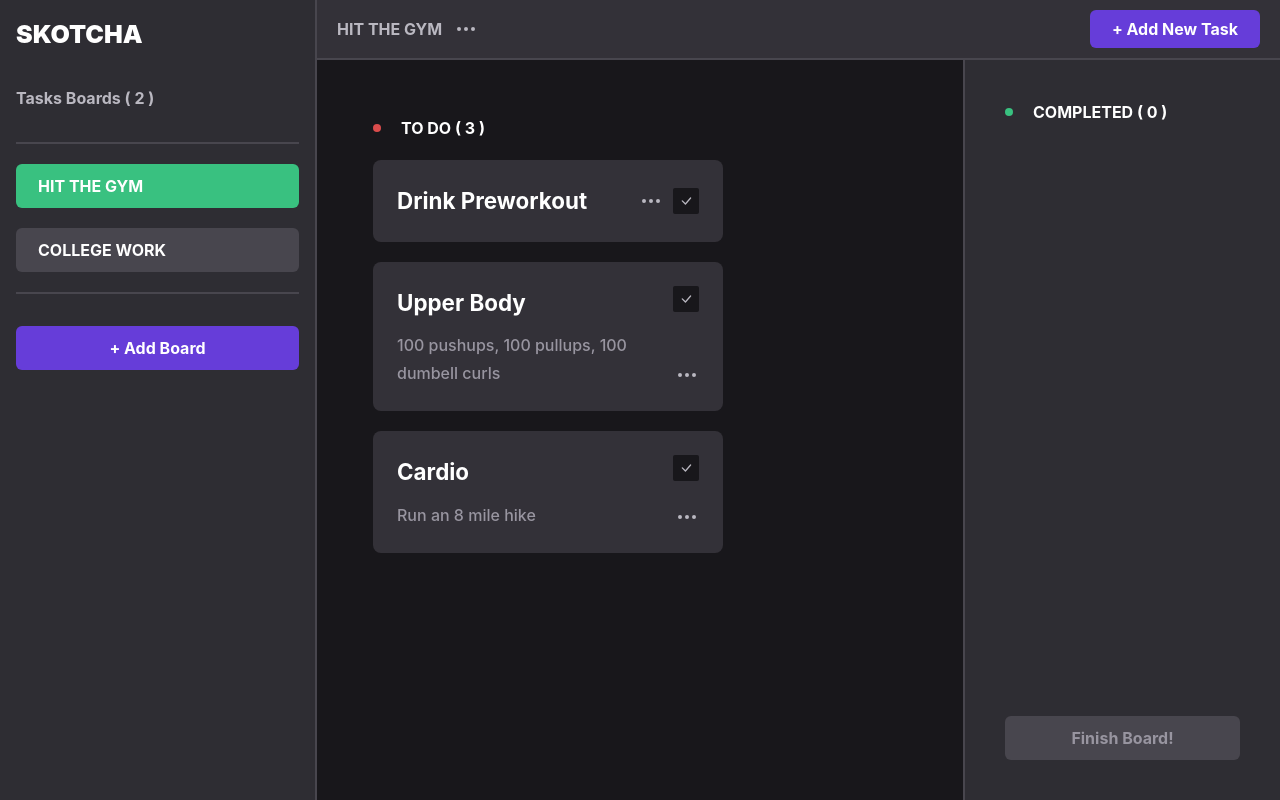
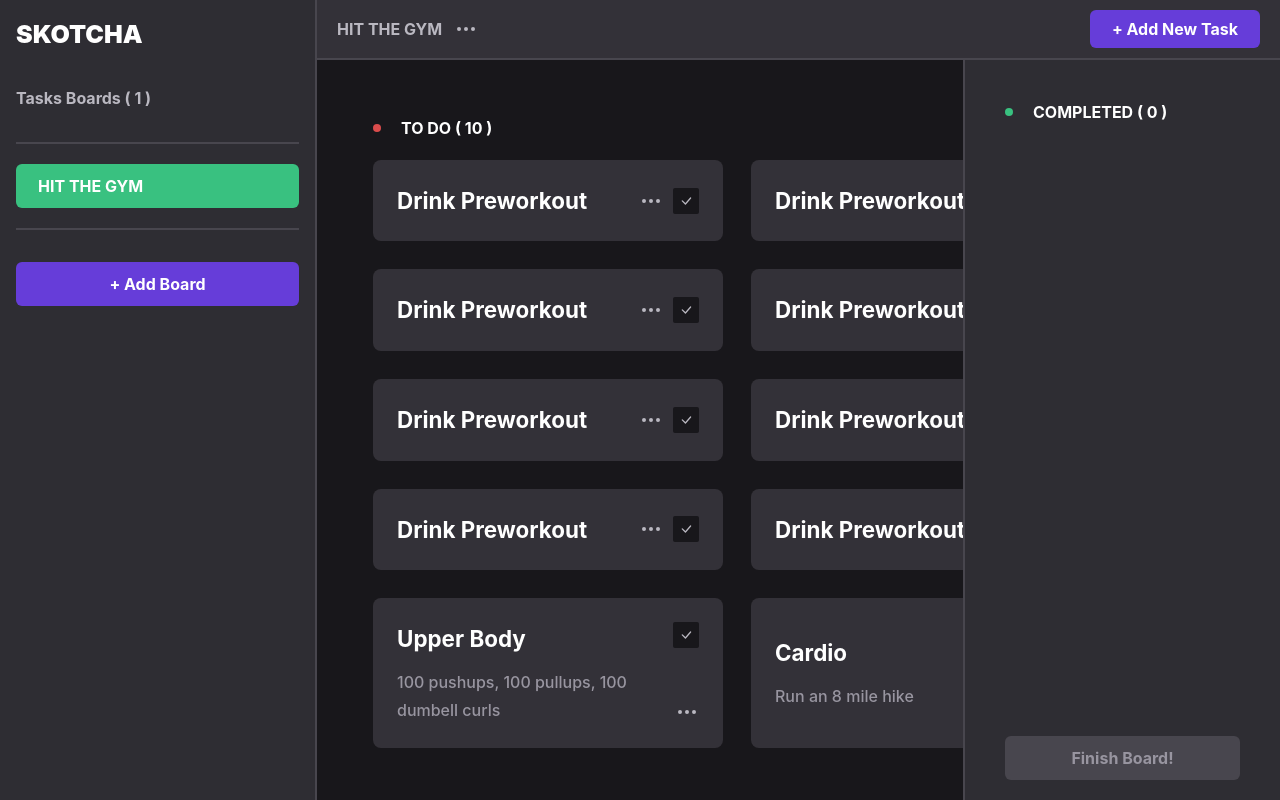
Before and after one commit to jacobpacheco100/Skotcha, a React (Create React App) app: page /dashboard in a window 1280 px wide. Built offline with nearby package versions, Linux system fonts and the light colour scheme.

Commit message:
task grid

```diff
--- a/src/components/dashboard/Tasks.jsx
+++ b/src/components/dashboard/Tasks.jsx
@@ -43,14 +43,14 @@ const Tasks = () => {
   return (
     <div className='tasks--container  flex'>
       {/* left : todo list */}
-      <div className='grow p-14'>
+      <div className=' p-14'>
         <div className='flex items-center space-x-5'>
           <div className='dot bg-danger'></div>
           <h3 className='h4'>
             TO DO ( {activeBoard ? taskList.length : '0'} )
           </h3>
         </div>
-        {/* map through board */}
+        {/* map through tasks */}
         <div className='tasks--grid'>
           {activeBoard && taskList.length > 0 ? (
             taskList
@@ -69,7 +69,7 @@ const Tasks = () => {
               COMPLETED ( {activeBoard ? completedTasks.length : '0'} )
             </h3>
           </div>
-          {/* map through board */}
+          {/* map completed tasks board */}
           <div className=''>{activeBoard && completedTasks}</div>
         </div>
 
--- a/src/index.css
+++ b/src/index.css
@@ -130,7 +130,7 @@ code {
 }
 
 .tasks--container {
-  @apply h-full;
+  @apply h-full overflow-scroll pb-20;
 }
 
 /* sidebar ( taskboards ) ------------------------------------------------------------*/
@@ -160,19 +160,19 @@ code {
 /* tasks ------------------------------------------------------------*/
 
 .completed--sidebar {
-  @apply w-[317px] h-full bg-gray-0 border-l-2 border-gray-2 p-10 flex flex-col justify-between;
+  @apply fixed right-0 w-[317px] h-[95%] bg-gray-0 border-l-2 border-gray-2 p-10 flex flex-col justify-between;
 }
 
 .task--completed {
   @apply p-4 bg-[#413f45] my-5 w-full border-2 border-[#827f8a] rounded-lg flex justify-between;
 }
 
-.task--grid {
-  @apply grid gap-5;
+.tasks--grid {
+  @apply mt-5 grid gap-7 grid-cols-2;
 }
 
 .task--item {
-  @apply p-6 bg-gray-1 my-5 w-[350px] rounded-lg flex justify-between;
+  @apply p-6 bg-gray-1 w-[350px] rounded-lg flex justify-between;
 }
 
 .task--item-doing {
--- a/src/pages/Dashboard.jsx
+++ b/src/pages/Dashboard.jsx
@@ -49,6 +49,55 @@ const Dashboard = () => {
         },
         {
           id: Math.random(),
+          task: 'Drink Preworkout',
+          description: '',
+          doing: false,
+          completed: false,
+        },
+        {
+          id: Math.random(),
+          task: 'Drink Preworkout',
+          description: '',
+          doing: false,
+          completed: false,
+        },
+        {
+          id: Math.random(),
+          task: 'Drink Preworkout',
+          description: '',
+          doing: false,
+          completed: false,
+        },
+        {
+          id: Math.random(),
+          task: 'Drink Preworkout',
+          description: '',
+          doing: false,
+          completed: false,
+        },
+        {
+          id: Math.random(),
+          task: 'Drink Preworkout',
+          description: '',
+          doing: false,
+          completed: false,
+        },
+        {
+          id: Math.random(),
+          task: 'Drink Preworkout',
+          description: '',
+          doing: false,
+          completed: false,
+        },
+        {
+          id: Math.random(),
+          task: 'Drink Preworkout',
+          description: '',
+          doing: false,
+          completed: false,
+        },
+        {
+          id: Math.random(),
           task: 'Upper Body',
           description: '100 pushups, 100 pullups, 100 dumbell curls',
           doing: false,
@@ -58,26 +107,6 @@ const Dashboard = () => {
           id: Math.random(),
           task: 'Cardio',
           description: 'Run an 8 mile hike',
-          doing: false,
-          completed: false,
-        },
-      ],
-    },
-    {
-      id: Math.random(),
-      subject: 'college work',
-      tasks: [
-        {
-          id: Math.random(),
-          task: 'Finish Chem Project',
-          description: 'Build powerpoint on chemicals',
-          doing: false,
-          completed: false,
-        },
-        {
-          id: Math.random(),
-          task: 'Finish phycology notes',
-          description: '',
           doing: false,
           completed: false,
         },
```
